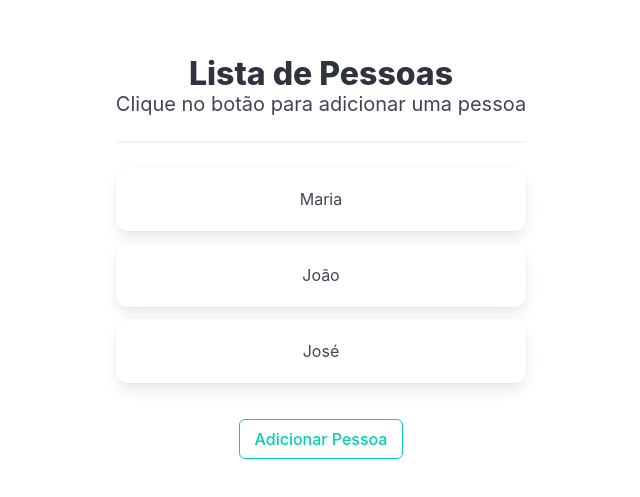
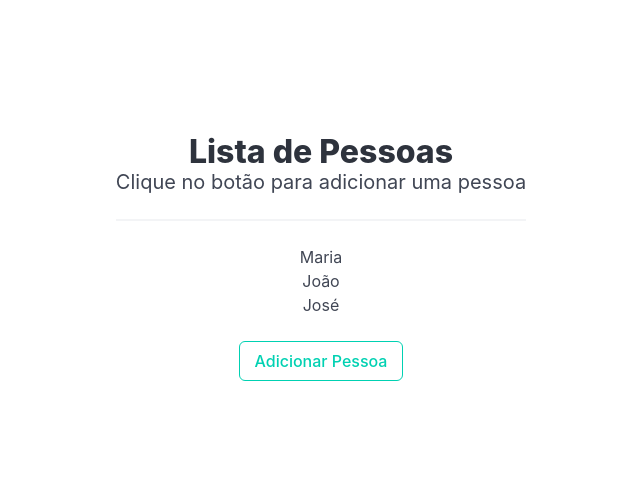
Before and after one commit to Melksedeque/performance-com-react, a React (Vite) app: page / in a window 1280 px wide. Shown: the part 143-640 px from the top of the page, without its empty margins (319-959 px from the left). Built offline with nearby package versions, Linux system fonts and the light colour scheme.

Commit message:
Mudança de <li> para dentro do componente Pessoa

```diff
--- a/src/components/ListaPessoas/index.jsx
+++ b/src/components/ListaPessoas/index.jsx
@@ -3,13 +3,18 @@ import Pessoa from "../Pessoa";
 
 export default function ListaPessoas() {
   const [pessoas, setPessoas] = useState(["Maria", "João", "José"]);
+
+  function deletarPessoa(id) {
+    setPessoas((listaAnterior) =>
+      listaAnterior.filter((pessoa, index) => index !== id)
+    );
+  }
+
   return (
     <>
       <ul>
-        {pessoas.map((pessoa) => (
-          <li key={pessoa} className="box mb-3">
-            <Pessoa nome={pessoa} />
-          </li>
+        {pessoas.map((pessoa, index) => (
+          <Pessoa nome={pessoa} id={index} deletar={deletarPessoa} />
         ))}
       </ul>
       <button
```
